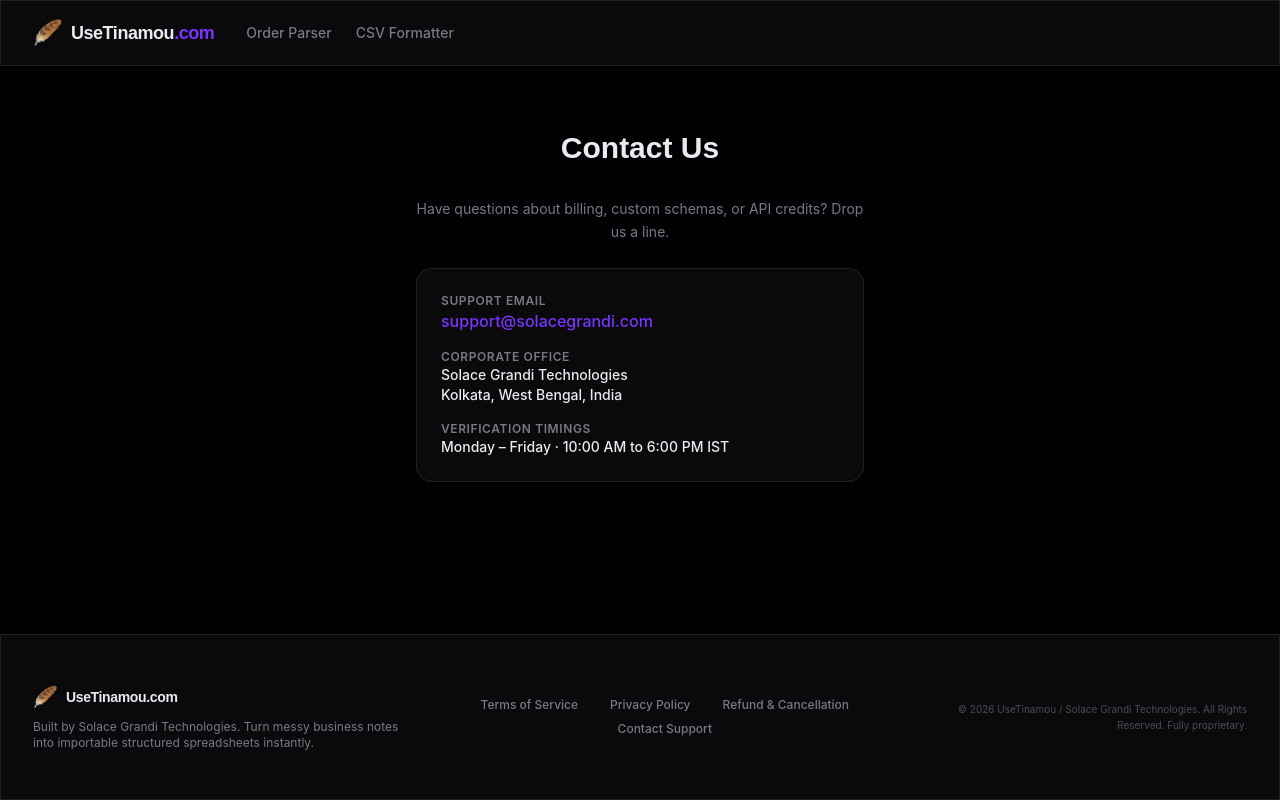
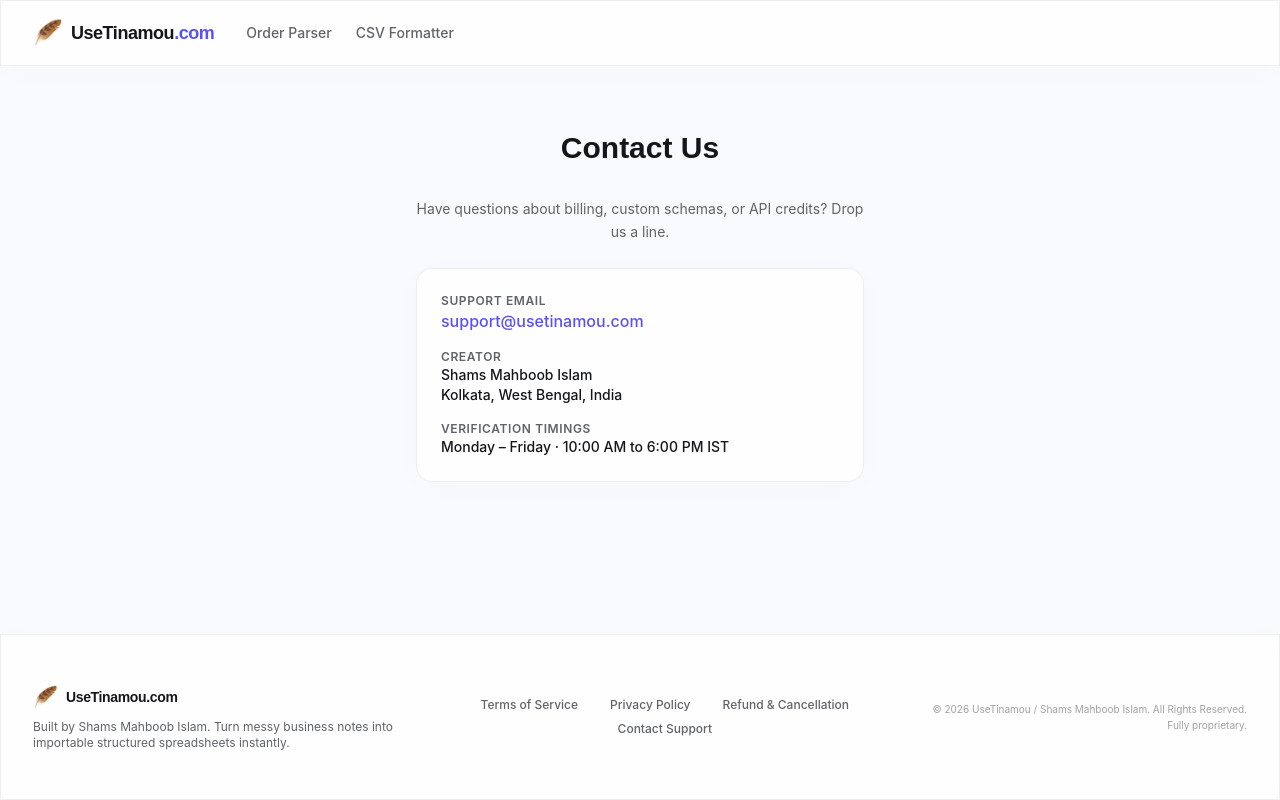
Before and after one commit to shamsme123/usetinamou.com, a React (Vite) app in the folder frontend/: page /contact in a window 1280 px wide. Built offline with nearby package versions, Linux system fonts and the light colour scheme; no server answers.

Commit message:
feat: change default theme to light mode, remove mock company name, and fix modal dismiss hooks

```diff
--- a/frontend/src/App.tsx
+++ b/frontend/src/App.tsx
@@ -16,9 +16,6 @@
 
   // Sync state from localStorage on load & state updates
   useEffect(() => {
-    // Add dark class to body by default to enable dark brand styles
-    document.documentElement.classList.add('dark')
-
     const syncUser = () => {
       const storedEmail = localStorage.getItem('ut_email')
       const storedRemaining = localStorage.getItem('ut_remaining')
@@ -72,7 +69,7 @@
                 <span className="font-heading font-bold text-sm tracking-tight">UseTinamou.com</span>
               </div>
               <p className="text-xs text-muted-foreground max-w-sm">
-                Built by Solace Grandi Technologies. Turn messy business notes into importable structured spreadsheets instantly.
+                Built by Shams Mahboob Islam. Turn messy business notes into importable structured spreadsheets instantly.
               </p>
             </div>
 
@@ -84,7 +81,7 @@
             </div>
 
             <p className="text-right text-[10px] text-muted-foreground/60 md:max-w-xs leading-relaxed">
-              © 2026 UseTinamou / Solace Grandi Technologies. All Rights Reserved. Fully proprietary.
+              © 2026 UseTinamou / Shams Mahboob Islam. All Rights Reserved. Fully proprietary.
             </p>
           </div>
         </footer>
--- a/frontend/src/components/LeadModal.tsx
+++ b/frontend/src/components/LeadModal.tsx
@@ -18,9 +18,10 @@
 type Props = {
   open: boolean
   onComplete: (email: string, remaining: number) => void
+  onClose?: () => void
 }
 
-export function LeadModal({ open, onComplete }: Props) {
+export function LeadModal({ open, onComplete, onClose }: Props) {
   const [name, setName] = useState('')
   const [email, setEmail] = useState('')
   const [useCase, setUseCase] = useState('')
@@ -51,10 +52,10 @@
   }, [name, email, useCase, consent, onComplete])
 
   return (
-    <Dialog open={open}>
-      <DialogContent className="sm:max-w-md glass border-white/10 bg-card">
+    <Dialog open={open} onOpenChange={(isOpen) => !isOpen && onClose && onClose()}>
+      <DialogContent className="sm:max-w-md glass bg-card">
         <DialogHeader className="space-y-2">
-          <div className="w-10 h-10 rounded-xl bg-primary/20 flex items-center justify-center mb-1">
+          <div className="w-10 h-10 rounded-xl bg-primary/10 flex items-center justify-center mb-1">
             <span className="text-xl">🪶</span>
           </div>
           <DialogTitle className="font-heading text-xl text-foreground">
@@ -72,7 +73,7 @@
               placeholder="e.g. Raj Sharma"
               value={name}
               onChange={(e: React.ChangeEvent<HTMLInputElement>) => setName(e.target.value)}
-              className="bg-secondary/50 border-white/10 focus:border-primary/60"
+              className="bg-secondary/40 border-border focus:border-primary/60"
             />
           </div>
 
@@ -83,17 +84,17 @@
               placeholder="you@business.com"
               value={email}
               onChange={(e: React.ChangeEvent<HTMLInputElement>) => setEmail(e.target.value)}
-              className="bg-secondary/50 border-white/10 focus:border-primary/60"
+              className="bg-secondary/40 border-border focus:border-primary/60"
             />
           </div>
 
           <div className="space-y-1.5">
             <label className="text-xs font-medium text-muted-foreground uppercase tracking-wider">Business Type</label>
             <Select onValueChange={(val) => setUseCase(val as string)}>
-              <SelectTrigger className="bg-secondary/50 border-white/10">
+              <SelectTrigger className="bg-secondary/40 border-border">
                 <SelectValue placeholder="Select your business type" />
               </SelectTrigger>
-              <SelectContent className="bg-card border-white/10">
+              <SelectContent className="bg-card border-border">
                 {USE_CASES.map((u) => (
                   <SelectItem key={u.value} value={u.value}>{u.label}</SelectItem>
                 ))}
@@ -109,7 +110,7 @@
                 onChange={(e) => setConsent(e.target.checked)}
                 className="sr-only"
               />
-              <div className={`w-4 h-4 rounded border transition-all ${consent ? 'bg-primary border-primary' : 'border-white/20 bg-secondary/50'}`}>
+              <div className={`w-4 h-4 rounded border transition-all ${consent ? 'bg-primary border-primary' : 'border-border bg-secondary/40'}`}>
                 {consent && <svg className="w-3 h-3 text-white mx-auto mt-0.5" fill="none" viewBox="0 0 24 24" stroke="currentColor" strokeWidth={3}><path strokeLinecap="round" strokeLinejoin="round" d="M5 13l4 4L19 7" /></svg>}
               </div>
             </div>
--- a/frontend/src/components/UpgradeModal.tsx
+++ b/frontend/src/components/UpgradeModal.tsx
@@ -43,9 +43,9 @@
 
   return (
     <Dialog open={open} onOpenChange={onClose}>
-      <DialogContent className="sm:max-w-lg glass border-white/10 bg-card">
+      <DialogContent className="sm:max-w-lg glass bg-card">
         <DialogHeader className="space-y-2">
-          <div className="w-10 h-10 rounded-xl bg-primary/20 flex items-center justify-center mb-1">
+          <div className="w-10 h-10 rounded-xl bg-primary/10 flex items-center justify-center mb-1">
             <span className="text-xl">🚀</span>
           </div>
           <DialogTitle className="font-heading text-xl text-foreground">
@@ -62,8 +62,8 @@
               key={plan.name}
               className={`rounded-xl p-4 border space-y-3 ${
                 plan.highlight
-                  ? 'border-primary/40 bg-primary/10 glow-violet'
-                  : 'border-white/8 bg-secondary/30'
+                  ? 'border-primary/30 bg-primary/5 glow-violet'
+                  : 'border-border bg-secondary/50'
               }`}
             >
               {plan.highlight && (
--- a/frontend/src/index.css
+++ b/frontend/src/index.css
@@ -40,30 +40,30 @@
     --radius-xl: calc(var(--radius) * 1.4);
 }
 
-/* ── Light mode (fallback, app defaults to dark) ─────── */
+/* ── Light mode — UseTinamou clean brand palette ─────── */
 :root {
-    --background: oklch(0.985 0 0);
-    --foreground: oklch(0.145 0 0);
-    --card: oklch(1 0 0);
-    --card-foreground: oklch(0.145 0 0);
+    --background: oklch(0.985 0.004 265); /* soft off-white */
+    --foreground: oklch(0.20 0.01 265); /* dark charcoal */
+    --card: oklch(1 0 0); /* pure white */
+    --card-foreground: oklch(0.20 0.01 265);
     --popover: oklch(1 0 0);
-    --popover-foreground: oklch(0.145 0 0);
-    --primary: oklch(0.491 0.274 289.0);
-    --primary-foreground: oklch(0.985 0 0);
-    --secondary: oklch(0.97 0 0);
-    --secondary-foreground: oklch(0.205 0 0);
-    --muted: oklch(0.97 0 0);
-    --muted-foreground: oklch(0.556 0 0);
-    --accent: oklch(0.696 0.17 162.5);
-    --accent-foreground: oklch(0.06 0 0);
-    --destructive: oklch(0.577 0.245 27.325);
-    --border: oklch(0.922 0 0);
-    --input: oklch(0.922 0 0);
-    --ring: oklch(0.491 0.274 289.0);
+    --popover-foreground: oklch(0.20 0.01 265);
+    --primary: oklch(0.55 0.24 277); /* rich indigo-violet */
+    --primary-foreground: oklch(1 0 0);
+    --secondary: oklch(0.96 0.005 265); /* clean light gray */
+    --secondary-foreground: oklch(0.20 0.01 265);
+    --muted: oklch(0.96 0.005 265);
+    --muted-foreground: oklch(0.50 0.01 265); /* mid gray */
+    --accent: oklch(0.60 0.16 193.38); /* premium teal */
+    --accent-foreground: oklch(0.12 0.03 193.38);
+    --destructive: oklch(0.55 0.20 27);
+    --border: oklch(0.91 0.008 265); /* subtle border gray */
+    --input: oklch(0.91 0.008 265);
+    --ring: oklch(0.55 0.24 277 / 30%);
     --radius: 0.75rem;
 }
 
-/* ── Dark mode — UseTinamou brand palette ─────────────── */
+/* ── Dark mode — keep standard variables for toggle compatibility ── */
 .dark {
     --background: oklch(0.07 0.012 265);
     --foreground: oklch(0.94 0.006 265);
@@ -83,14 +83,6 @@
     --border: oklch(1 0 0 / 9%);
     --input: oklch(1 0 0 / 12%);
     --ring: oklch(0.55 0.274 289.0);
-    --sidebar: oklch(0.09 0.013 265);
-    --sidebar-foreground: oklch(0.85 0.008 265);
-    --sidebar-primary: oklch(0.55 0.274 289.0);
-    --sidebar-primary-foreground: oklch(0.985 0 0);
-    --sidebar-accent: oklch(0.13 0.016 265);
-    --sidebar-accent-foreground: oklch(0.85 0.008 265);
-    --sidebar-border: oklch(1 0 0 / 8%);
-    --sidebar-ring: oklch(0.55 0.274 289.0);
 }
 
 @layer base {
@@ -112,22 +104,23 @@
   }
 
   .glass {
-    background: oklch(1 0 0 / 4%);
+    background: oklch(1 0 0 / 75%); /* transparent white */
     backdrop-filter: blur(20px);
     -webkit-backdrop-filter: blur(20px);
-    border: 1px solid oklch(1 0 0 / 9%);
+    border: 1px solid oklch(0 0 0 / 6%); /* delicate dark border */
+    box-shadow: 0 4px 30px oklch(0 0 0 / 2%);
   }
 
   .glow-violet {
-    box-shadow: 0 0 40px oklch(0.55 0.274 289.0 / 25%);
+    box-shadow: 0 0 40px oklch(0.55 0.24 277 / 8%);
   }
 
   .glow-emerald {
-    box-shadow: 0 0 40px oklch(0.696 0.17 162.5 / 25%);
+    box-shadow: 0 0 40px oklch(0.60 0.16 193.38 / 8%);
   }
 
   .gradient-text {
-    background: linear-gradient(135deg, oklch(0.75 0.18 289.0), oklch(0.696 0.17 162.5));
+    background: linear-gradient(135deg, oklch(0.55 0.24 277), oklch(0.60 0.16 193.38));
     -webkit-background-clip: text;
     -webkit-text-fill-color: transparent;
     background-clip: text;
@@ -135,8 +128,8 @@
 
   .hero-grid {
     background-image:
-      linear-gradient(oklch(1 0 0 / 3%) 1px, transparent 1px),
-      linear-gradient(90deg, oklch(1 0 0 / 3%) 1px, transparent 1px);
+      linear-gradient(oklch(0 0 0 / 1.5%) 1px, transparent 1px),
+      linear-gradient(90deg, oklch(0 0 0 / 1.5%) 1px, transparent 1px);
     background-size: 60px 60px;
   }
 }
@@ -151,15 +144,15 @@
   to   { background-position: 200% 0; }
 }
 @keyframes pulse-glow {
-  0%, 100% { box-shadow: 0 0 20px oklch(0.55 0.274 289.0 / 20%); }
-  50%       { box-shadow: 0 0 40px oklch(0.55 0.274 289.0 / 45%); }
+  0%, 100% { box-shadow: 0 0 20px oklch(0.55 0.24 277 / 10%); }
+  50%       { box-shadow: 0 0 40px oklch(0.55 0.24 277 / 20%); }
 }
 
 .animate-fade-up {
   animation: fade-up 0.5s ease-out forwards;
 }
 .animate-shimmer {
-  background: linear-gradient(90deg, oklch(1 0 0 / 4%) 25%, oklch(1 0 0 / 8%) 50%, oklch(1 0 0 / 4%) 75%);
+  background: linear-gradient(90deg, oklch(0 0 0 / 2%) 25%, oklch(0 0 0 / 5%) 50%, oklch(0 0 0 / 2%) 75%);
   background-size: 200% 100%;
   animation: shimmer 1.5s infinite;
 }
--- a/frontend/src/pages/ContactPage.tsx
+++ b/frontend/src/pages/ContactPage.tsx
@@ -10,15 +10,15 @@
       <div className="border border-white/10 rounded-2xl p-6 glass max-w-md mx-auto space-y-4">
         <div>
           <span className="text-xs text-muted-foreground uppercase tracking-wider block font-semibold">Support Email</span>
-          <a href="mailto:support@solacegrandi.com" className="text-primary hover:underline font-medium text-base">
-            support@solacegrandi.com
+          <a href="mailto:support@usetinamou.com" className="text-primary hover:underline font-medium text-base">
+            support@usetinamou.com
           </a>
         </div>
 
         <div>
-          <span className="text-xs text-muted-foreground uppercase tracking-wider block font-semibold">Corporate Office</span>
+          <span className="text-xs text-muted-foreground uppercase tracking-wider block font-semibold">Creator</span>
           <p className="text-foreground font-medium text-sm">
-            Solace Grandi Technologies<br />
+            Shams Mahboob Islam<br />
             Kolkata, West Bengal, India
           </p>
         </div>
```
Also changed, not shown: frontend/src/pages/OrderParserPage.tsx (+9 -9 lines), frontend/src/pages/ProductCsvPage.tsx (+11 -11 lines).
